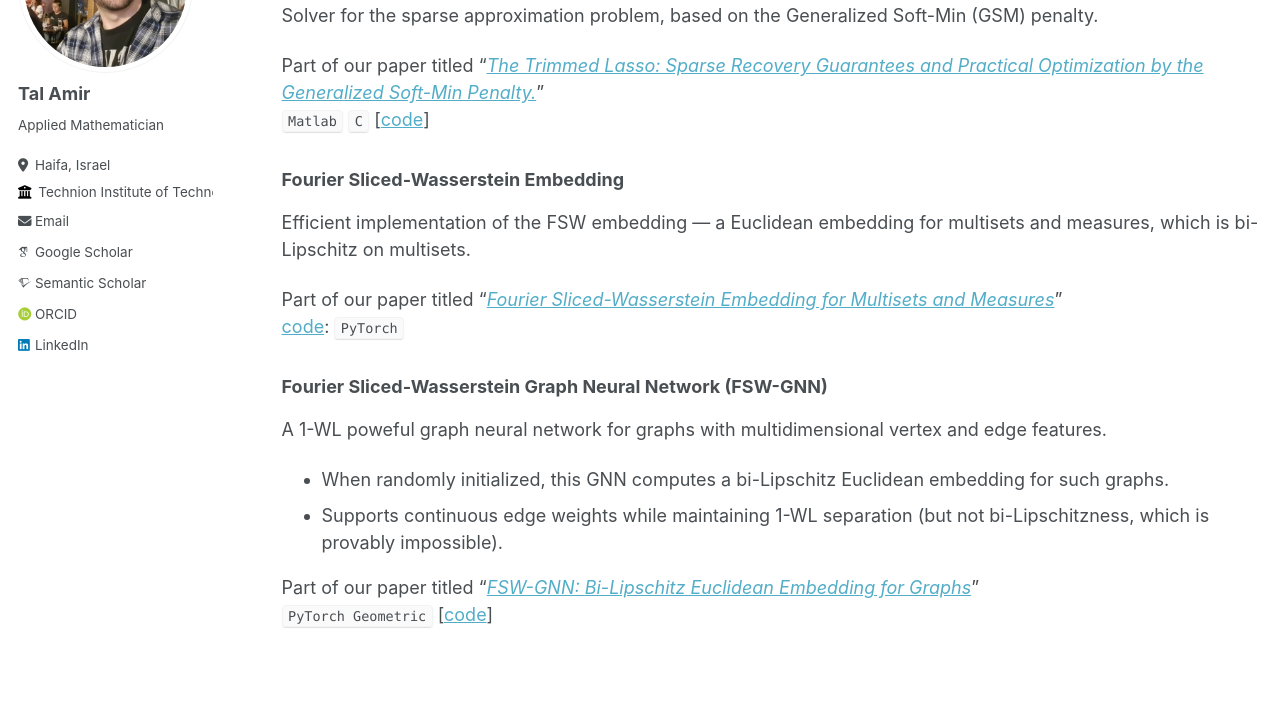
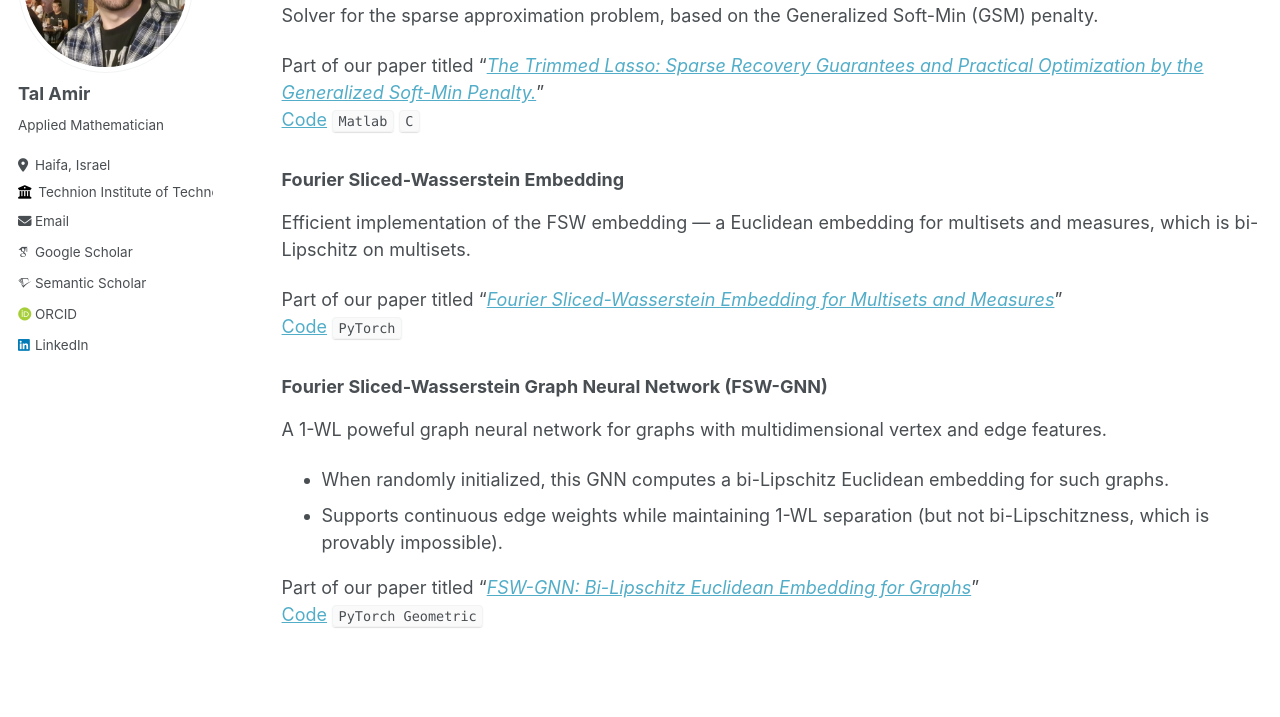
Before and after one commit to tal-amir/tal-amir.github.io, a Jekyll site: the page built from _pages/code.md, in a window 1280 px wide and 1203 px high. Shown: the part 208-925 px from the top of the window. Built offline with Jekyll 4.4.1, drawn with Linux system fonts in a browser that asks for light colours; some web fonts are replaced.

Commit message:
Update code.md

```diff
--- a/_pages/code.md
+++ b/_pages/code.md
@@ -14,7 +14,7 @@ author_profile: true
 Solver for the sparse approximation problem, based on the Generalized Soft-Min (GSM) penalty.
 
 Part of our paper titled "[*The Trimmed Lasso: Sparse Recovery Guarantees and Practical Optimization by the Generalized Soft-Min Penalty.*](https://tal-amir.github.io/publication/2021-09%20The%20Trimmed%20Lasso)"
-`Matlab` `C` [[code](https://github.com/tal-amir/sparse-approximation-gsm)]
+[Code](https://github.com/tal-amir/sparse-approximation-gsm)  `Matlab` `C`
 
 
 ### Fourier Sliced-Wasserstein Embedding
@@ -22,7 +22,7 @@ Part of our paper titled "[*The Trimmed Lasso: Sparse Recovery Guarantees and Pr
 Efficient implementation of the FSW embedding — a Euclidean embedding for multisets and measures, which is bi-Lipschitz on multisets.
 
 Part of our paper titled "[*Fourier Sliced-Wasserstein Embedding for Multisets and Measures*](https://tal-amir.github.io/publication/2024-05%20Fourier%20Sliced-Wasserstein%20Embedding)"
-[code](https://tal-amir.github.io/soon): `PyTorch`
+[Code](https://tal-amir.github.io/soon) `PyTorch`
 
 
 
@@ -33,7 +33,7 @@ A 1-WL poweful graph neural network for graphs with multidimensional vertex and
 - Supports continuous edge weights while maintaining 1-WL separation (but not bi-Lipschitzness, which is provably impossible).
 
 Part of our paper titled "[*FSW-GNN: Bi-Lipschitz Euclidean Embedding for Graphs*](https://tal-amir.github.io/soon/)"
-`PyTorch Geometric`  [[code](https://tal-amir.github.io/soon)]
+[Code](https://tal-amir.github.io/soon)  `PyTorch Geometric`
 
 
 [//]: <> (  https://github.com/tal-amir/fsw-gnn  )
```
